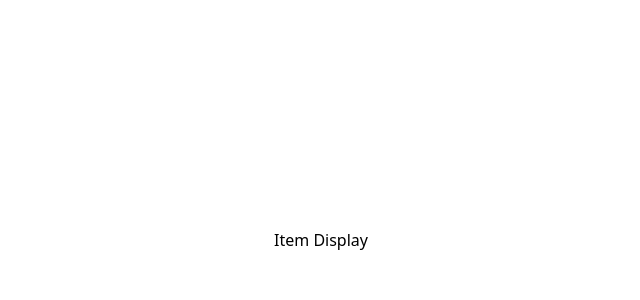
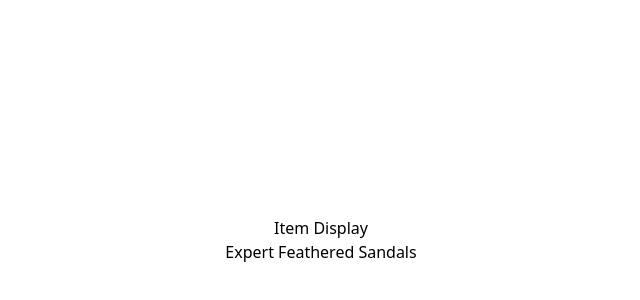
Before and after one commit to JefrDev/VaalSimulator, a React (Vite) app in the folder vaal_simulator/: page / in a window 1280 px wide. Shown: the part 160-460 px from the top of the page, without its empty margins (319-959 px from the left). Built offline with nearby package versions, Linux system fonts and the light colour scheme; no server answers.

Commit message:
cleaner way to create a default item

```diff
--- a/vaal_simulator/src/components/ItemDisplay.tsx
+++ b/vaal_simulator/src/components/ItemDisplay.tsx
@@ -1,23 +1,25 @@
 import { useState, useEffect } from "react";
-import { Item } from "../types/Item";
+import { Item, createDefaultItem } from "../types/Item";
 
 
 export const ItemDisplay = () => {
-  const [items, setItems] = useState<Item[]>([]);
+  const [item, setItem] = useState<Item>();
 
 
+  const loadDefaultItem = async () => {
+    const item = createDefaultItem("Expert Feathered Sandals");
+    setItem(item);
+};
+
   useEffect(() => {
-    const fetchItems = async () => {
-      const response = await fetch('/docs/itemformat.json');
-      const data = await response.json();
-      setItems(data);
-    };
-    fetchItems();
+    loadDefaultItem();
   }, []);
 
   return (
     <div className="flex flex-col items-center justify-center h-screen">
       <h1>Item Display</h1>
+      <h2>{item?.itemName}</h2>
+
     </div>
   );
 };
```
